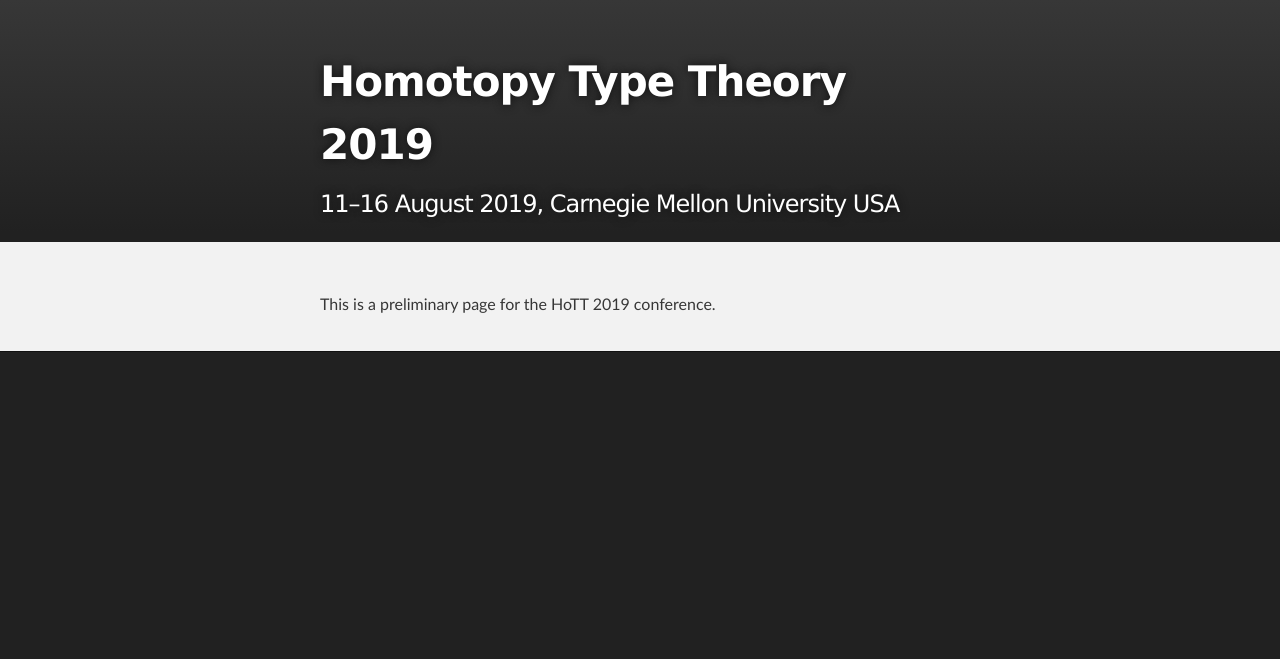
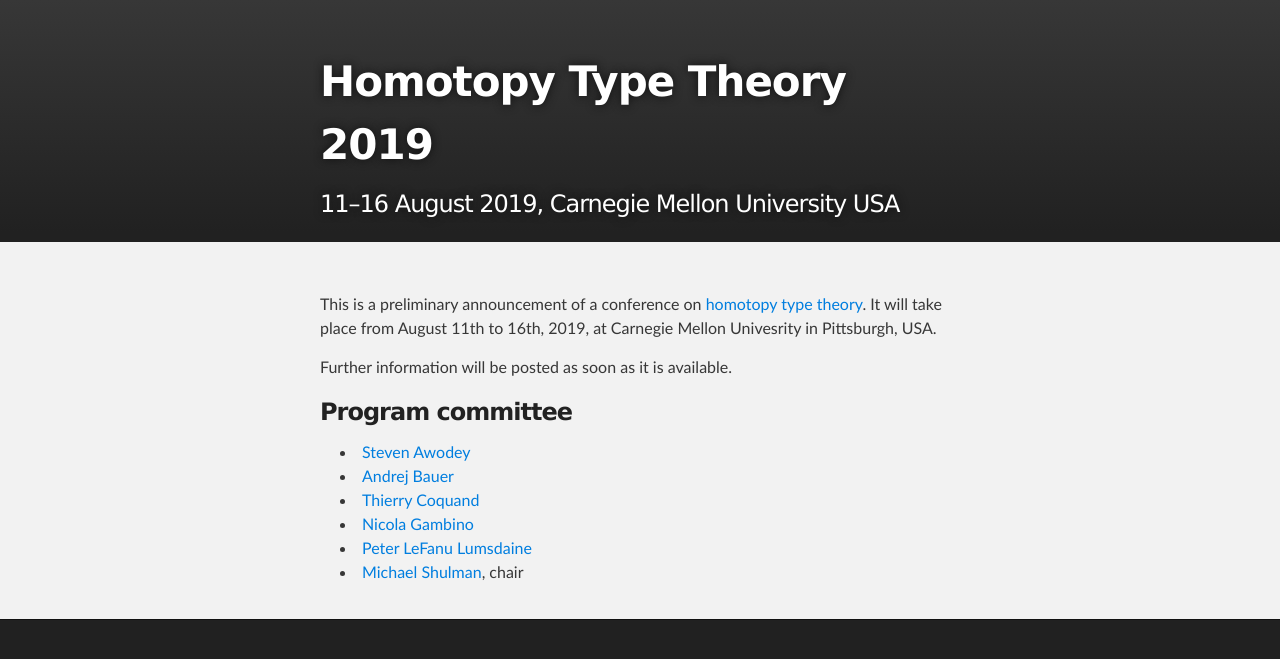
Before and after one commit to HoTT/HoTT-2019, a Jekyll site: the page built from index.md, in a window 1280 px wide. Shown: the top 659 px of the page. Built offline with Jekyll 4.4.1, drawn with Linux system fonts in a browser that asks for light colours.

Commit message:
Better stub.

```diff
--- a/index.md
+++ b/index.md
@@ -4,4 +4,17 @@
 layout: page
 ---
 
-This is a preliminary page for the HoTT 2019 conference.
+This is a preliminary announcement of a conference on [homotopy type
+theory](https://homotopytypetheory.org). It will take place from August 11th to 16th,
+2019, at Carnegie Mellon Univesrity in Pittsburgh, USA.
+
+Further information will be posted as soon as it is available.
+
+### Program committee
+
+* [Steven Awodey](https://www.andrew.cmu.edu/user/awodey/)
+* [Andrej Bauer](http://www.andrej.com/)
+* [Thierry Coquand](http://www.cse.chalmers.se/~coquand/)
+* [Nicola Gambino](http://www1.maths.leeds.ac.uk/~pmtng/)
+* [Peter LeFanu Lumsdaine](http://peterlefanulumsdaine.com)
+* [Michael Shulman](http://home.sandiego.edu/~shulman/), chair
```
